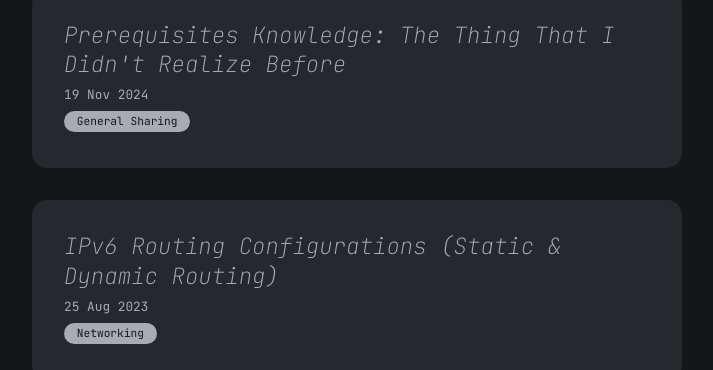
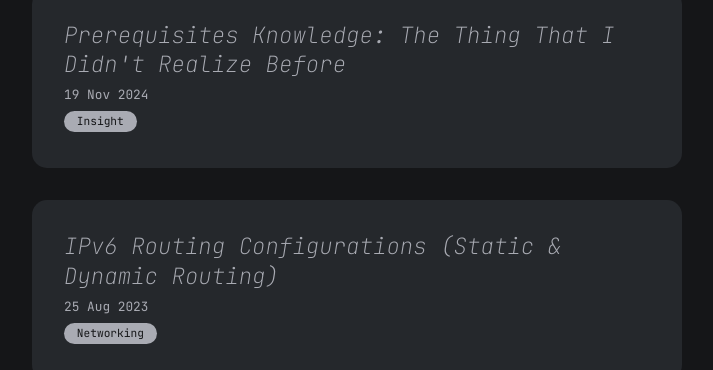
Before and after one commit to faridarif/faridarif.github.io, a Jekyll site: the page built from index.md, in a window 1280 px wide and 900 px high, scrolled down 367 px. Shown: the part 146-516 px from the top of the window, without its empty margins (283-996 px from the left). Built offline with Jekyll 4.4.1, drawn with Linux system fonts in a browser that asks for light colours.

Commit message:
Update 2024-11-19-not-dumb.md

```diff
--- a/all_collections/_posts/2024-11-19-not-dumb.md
+++ b/all_collections/_posts/2024-11-19-not-dumb.md
@@ -2,7 +2,7 @@
 layout: post
 title: "Prerequisites Knowledge: The Thing That I Didn't Realize Before"
 date: 2024-11-19
-categories: ["General Sharing"]
+categories: ["Insight"]
 ---
 
 ## A Little Bit of Background
```
